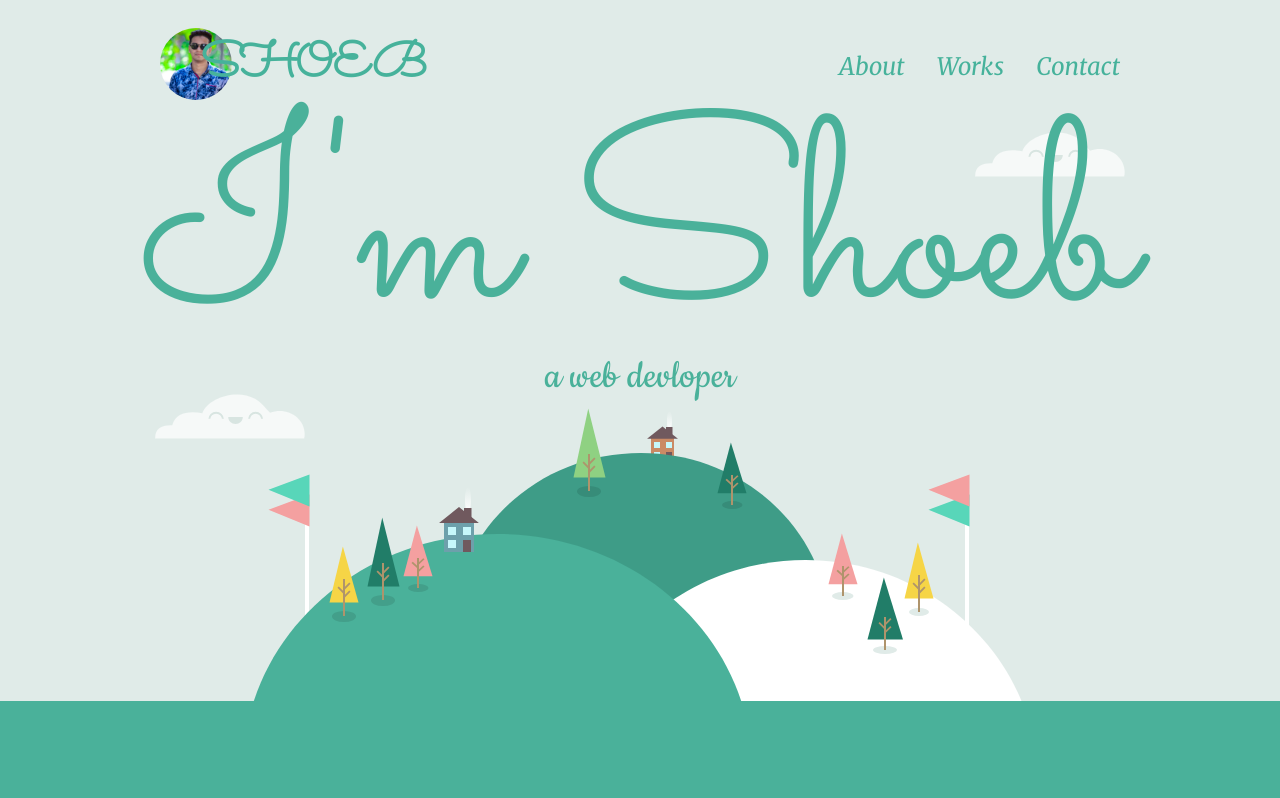
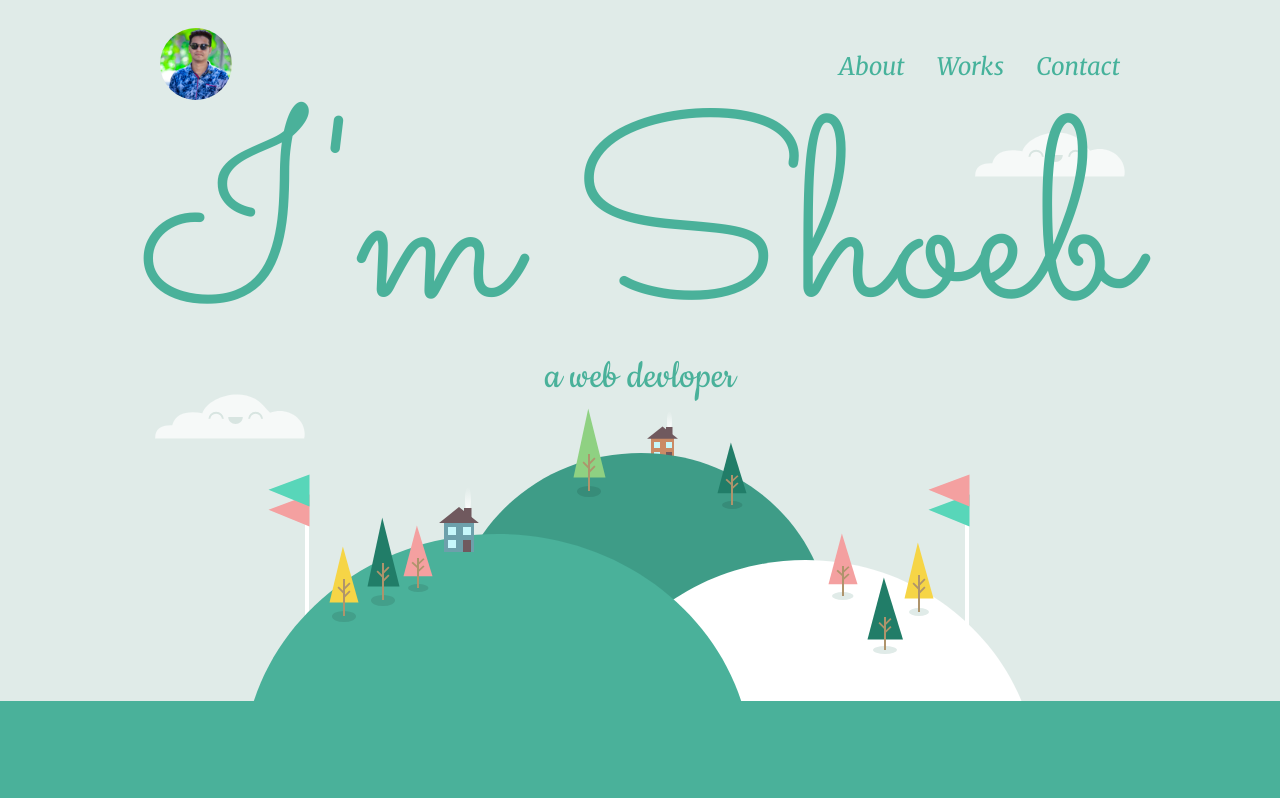
Before and after one commit to shoebsifat360/css.my1stsite, a plain HTML site: page index.html in a window 1280 px wide. Shown: the top 798 px of the page. Drawn offline with Linux system fonts and the light colour scheme; a web font is replaced by a local one.

Commit message:
Update index.html

```diff
--- a/index.html
+++ b/index.html
@@ -29,7 +29,7 @@
         <div class="container">
     <!--**********nav-->
             <nav>
-                <div class="logo"><a href="#"><img src="img/log.png" alt=""></a><h1>SHOEB</h1></div>
+                <div class="logo"><a href="#"><img src="img/log.png" alt=""></a></div>
                 <div class="menu">
                     <ul>
                         <li><a href="#About">About</a></li>
```
